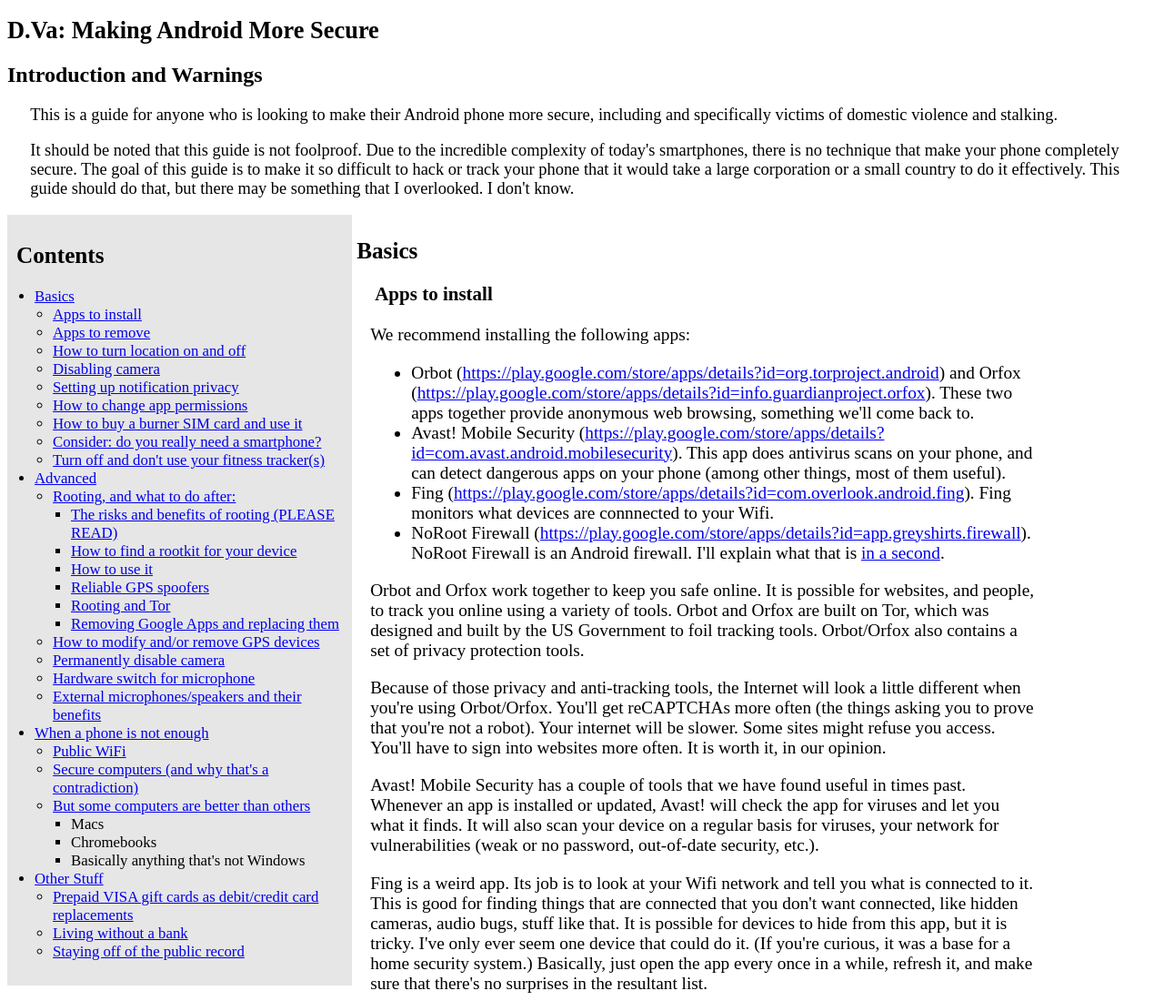
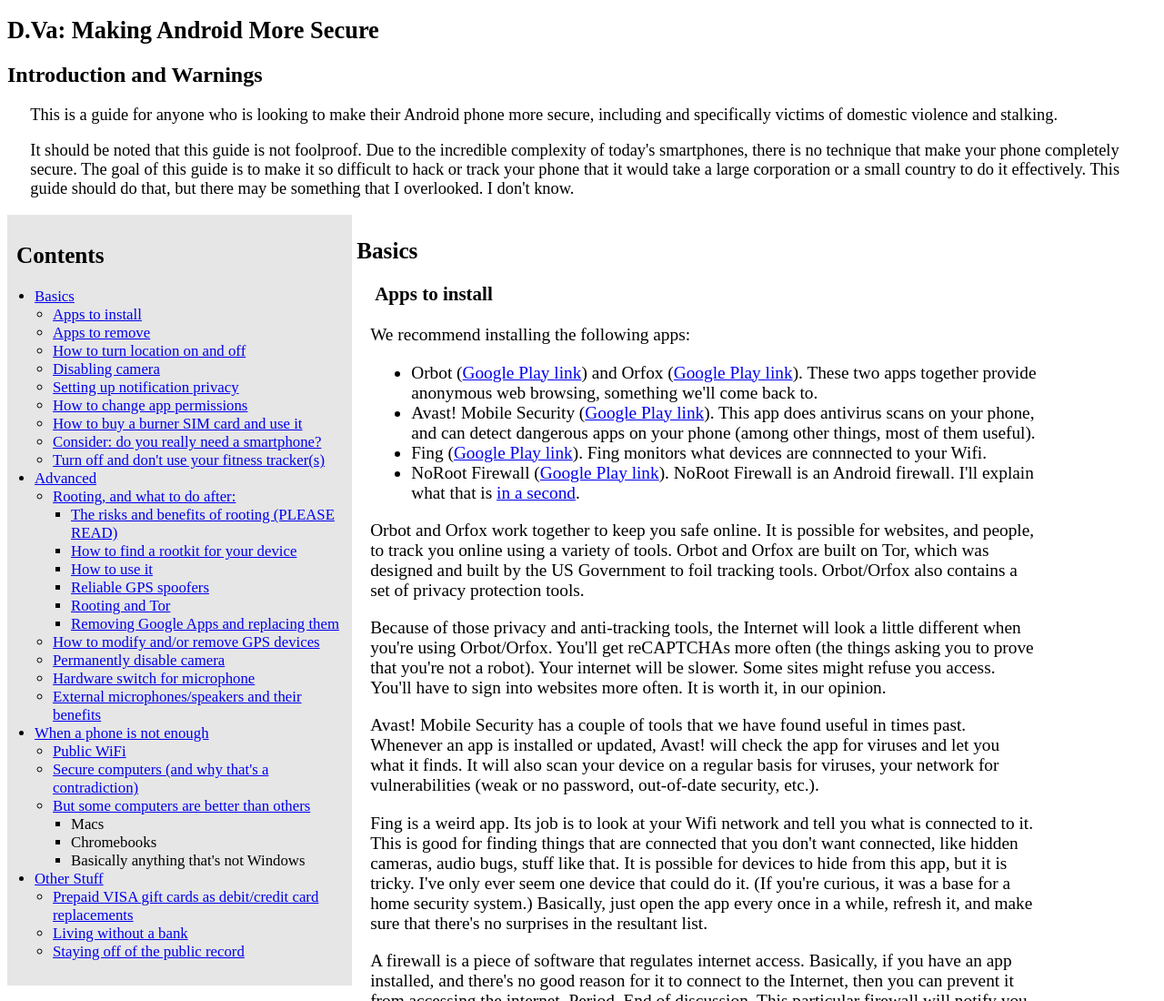
Before and after one commit to colewebb/d.va.rwd, a plain HTML site: page home.html in a window 1280 px wide. Shown: the top 1100 px of the page at 91% size. Drawn offline with Linux system fonts and the light colour scheme.

Commit message:
fixed links so that they will look better on smaller screens

```diff
--- a/home.html
+++ b/home.html
@@ -81,10 +81,10 @@
         <h3>Apps to install</h3>
         <p>We recommend installing the following apps:
           <ul>
-            <li>Orbot (<a href="https://play.google.com/store/apps/details?id=org.torproject.android">https://play.google.com/store/apps/details?id=org.torproject.android</a>) and Orfox (<a href="https://play.google.com/store/apps/details?id=info.guardianproject.orfox">https://play.google.com/store/apps/details?id=info.guardianproject.orfox</a>). These two apps together provide anonymous web browsing, something we'll come back to.</li>
-            <li>Avast! Mobile Security (<a href="https://play.google.com/store/apps/details?id=com.avast.android.mobilesecurity">https://play.google.com/store/apps/details?id=com.avast.android.mobilesecurity</a>). This app does antivirus scans on your phone, and can detect dangerous apps on your phone (among other things, most of them useful).</li>
-            <li>Fing (<a href="https://play.google.com/store/apps/details?id=com.overlook.android.fing">https://play.google.com/store/apps/details?id=com.overlook.android.fing</a>). Fing monitors what devices are connnected to your Wifi.</li>
-            <li>NoRoot Firewall (<a href="https://play.google.com/store/apps/details?id=app.greyshirts.firewall">https://play.google.com/store/apps/details?id=app.greyshirts.firewall</a>). NoRoot Firewall is an Android firewall. I'll explain what that is <a href="./home.html#firewall-explanation">in a second</a>.
+            <li>Orbot (<a href="https://play.google.com/store/apps/details?id=org.torproject.android">Google Play link</a>) and Orfox (<a href="https://play.google.com/store/apps/details?id=info.guardianproject.orfox">Google Play link</a>). These two apps together provide anonymous web browsing, something we'll come back to.</li>
+            <li>Avast! Mobile Security (<a href="https://play.google.com/store/apps/details?id=com.avast.android.mobilesecurity">Google Play link</a>). This app does antivirus scans on your phone, and can detect dangerous apps on your phone (among other things, most of them useful).</li>
+            <li>Fing (<a href="https://play.google.com/store/apps/details?id=com.overlook.android.fing">Google Play link</a>). Fing monitors what devices are connnected to your Wifi.</li>
+            <li>NoRoot Firewall (<a href="https://play.google.com/store/apps/details?id=app.greyshirts.firewall">Google Play link</a>). NoRoot Firewall is an Android firewall. I'll explain what that is <a href="./home.html#firewall-explanation">in a second</a>.
           </ul>
         </p>
         <p>
```
